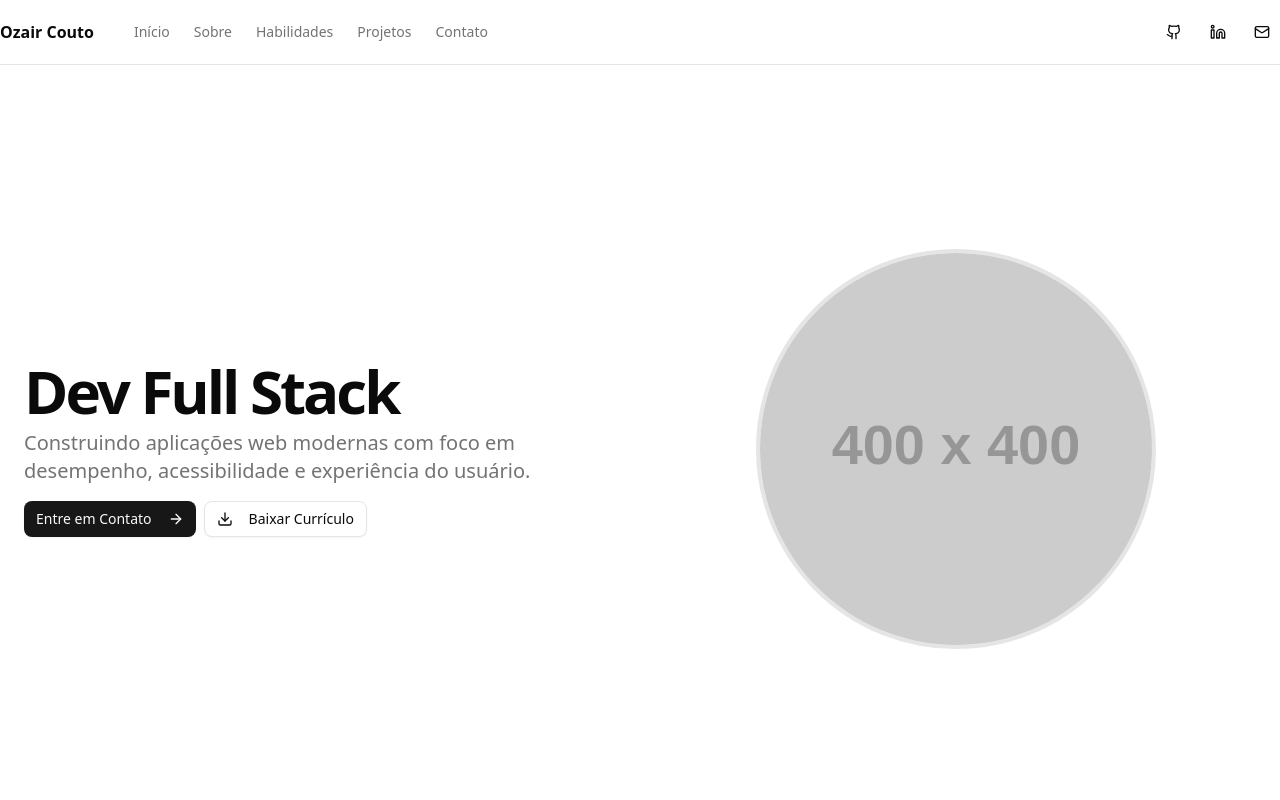
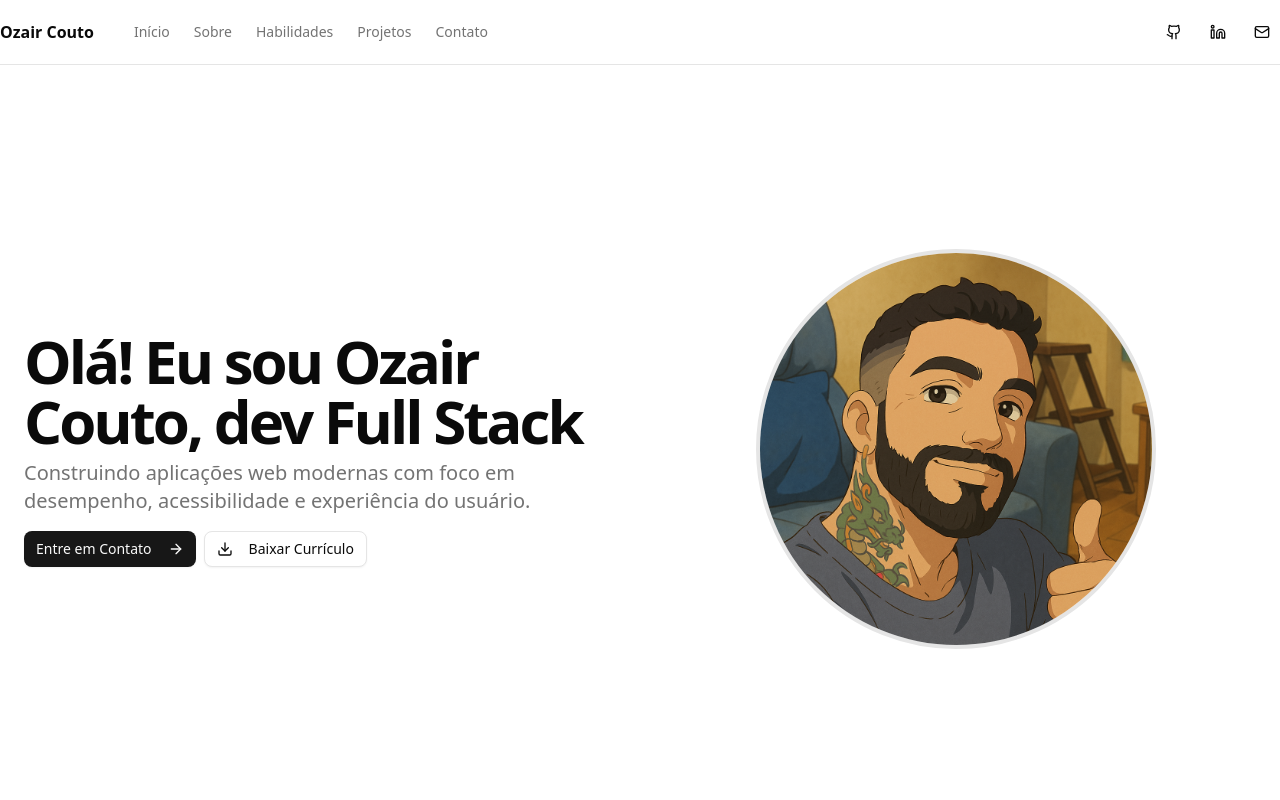
Before and after one commit to zaicouto/my-portfolio, a Next.js app: page / in a window 1280 px wide. Shown: the top 800 px of the page. Built offline with nearby package versions, Linux system fonts and the light colour scheme.

Commit message:
fix: update hero section to include developer name and replace placeholder image with actual asset

```diff
--- a/components/sections/hero-section.tsx
+++ b/components/sections/hero-section.tsx
@@ -2,6 +2,7 @@ import Link from "next/link";
 import { Button } from "../ui/button";
 import { ArrowRight, Download } from "lucide-react";
 import Image from "next/image";
+import { devName } from "@/helpers/constants";
 
 // TODO: adicionar currículo e imagem na pasta public
 
@@ -13,7 +14,7 @@ export default function HeroSection() {
           <div className="flex flex-col justify-center space-y-4">
             <div className="space-y-2">
               <h1 className="text-3xl font-bold tracking-tighter sm:text-5xl xl:text-6xl/none">
-                Dev Full Stack
+                Olá! Eu sou {devName}, dev Full Stack
               </h1>
               <p className="max-w-[600px] text-muted-foreground md:text-xl">
                 Construindo aplicações web modernas com foco em desempenho,
@@ -41,7 +42,7 @@ export default function HeroSection() {
               alt="Developer"
               className="aspect-square overflow-hidden rounded-full object-cover object-center border-4 border-border"
               height="400"
-              src="https://placehold.co/400"
+              src="/assets/hero.png"
               width="400"
             />
           </div>
```
Also changed, not shown: public/assets/hero.png (added).
